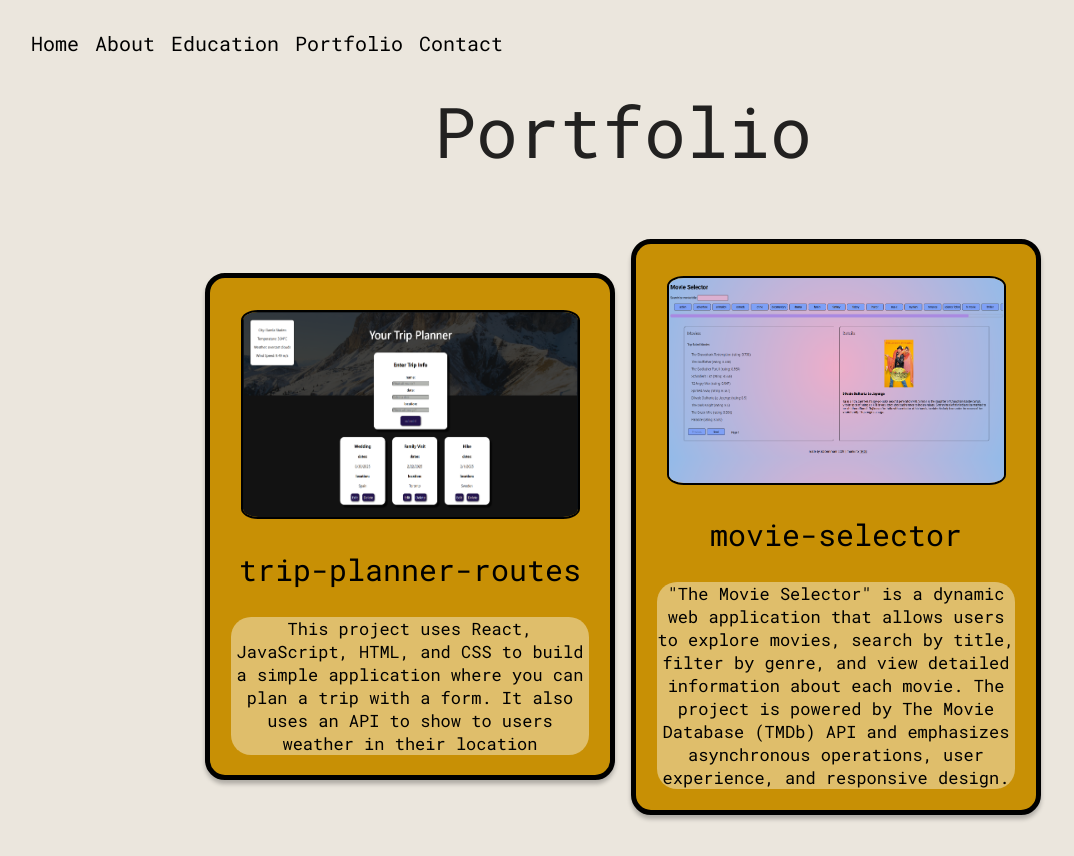
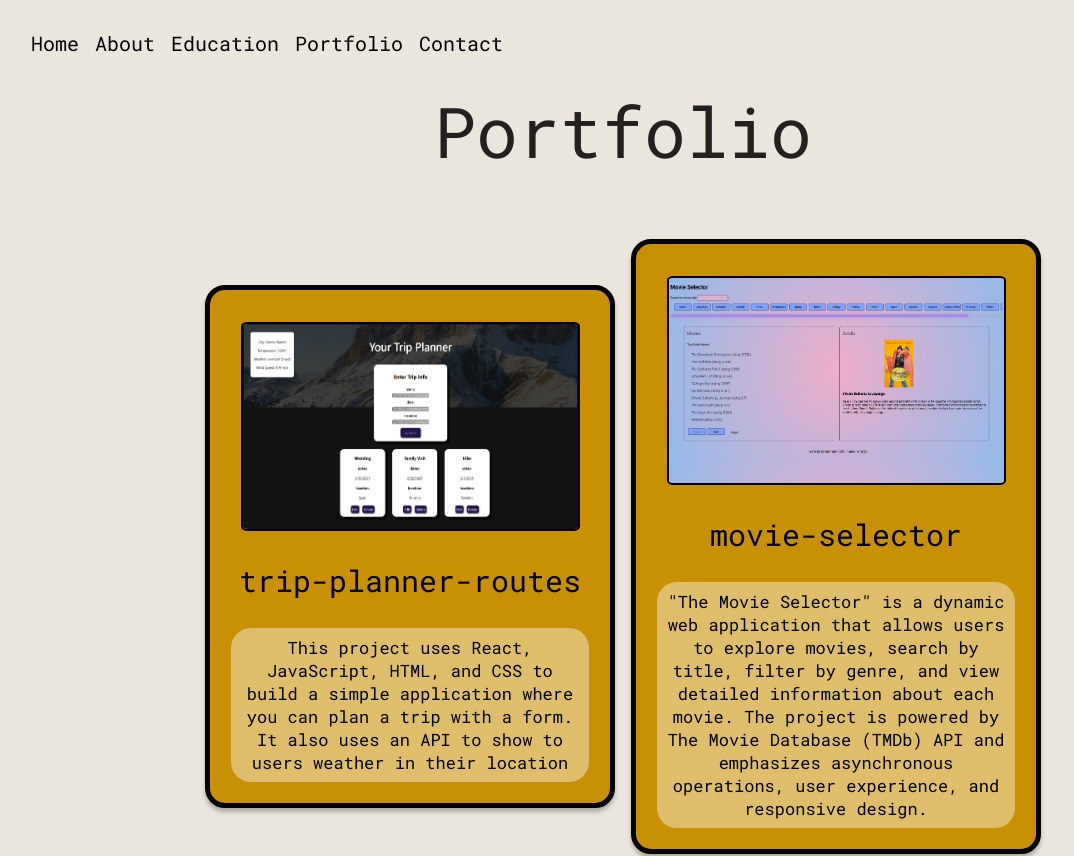
Before and after one commit to Rhibro/portfolio-2025, a React (Vite) app: page /portfolio in a window 1280 px wide. Shown: the top 856 px of the page, without its empty margins (17-1091 px from the left). Built offline with nearby package versions, Linux system fonts and the light colour scheme.

Commit message:
small fixes

```diff
--- a/src/index.css
+++ b/src/index.css
@@ -444,7 +444,11 @@ height: 205px;
 margin: .8rem;
 margin-top: 2rem;
 border: 2px solid black;
-border-radius: 5%;
+border-radius: 2%;
+}
+
+.webEx:hover {
+  border: 2px solid white;
 }
 
 .content {
@@ -478,6 +482,7 @@ margin-left: 1.3rem;
 margin-right: 1.3rem;
 background-color: #ffffff68;
 border-radius: 20px;
+padding: .5rem;
 }
 
 
```
